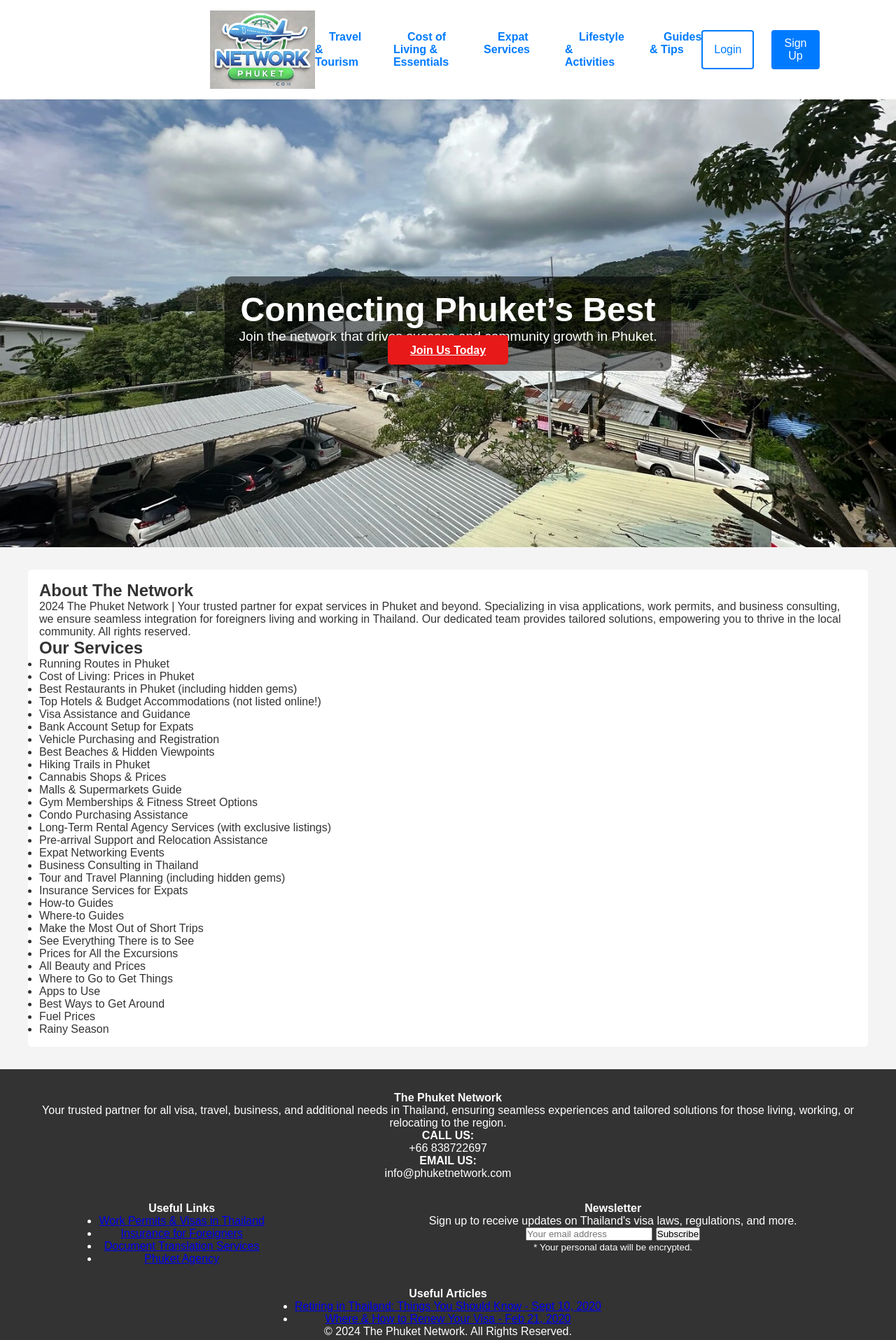
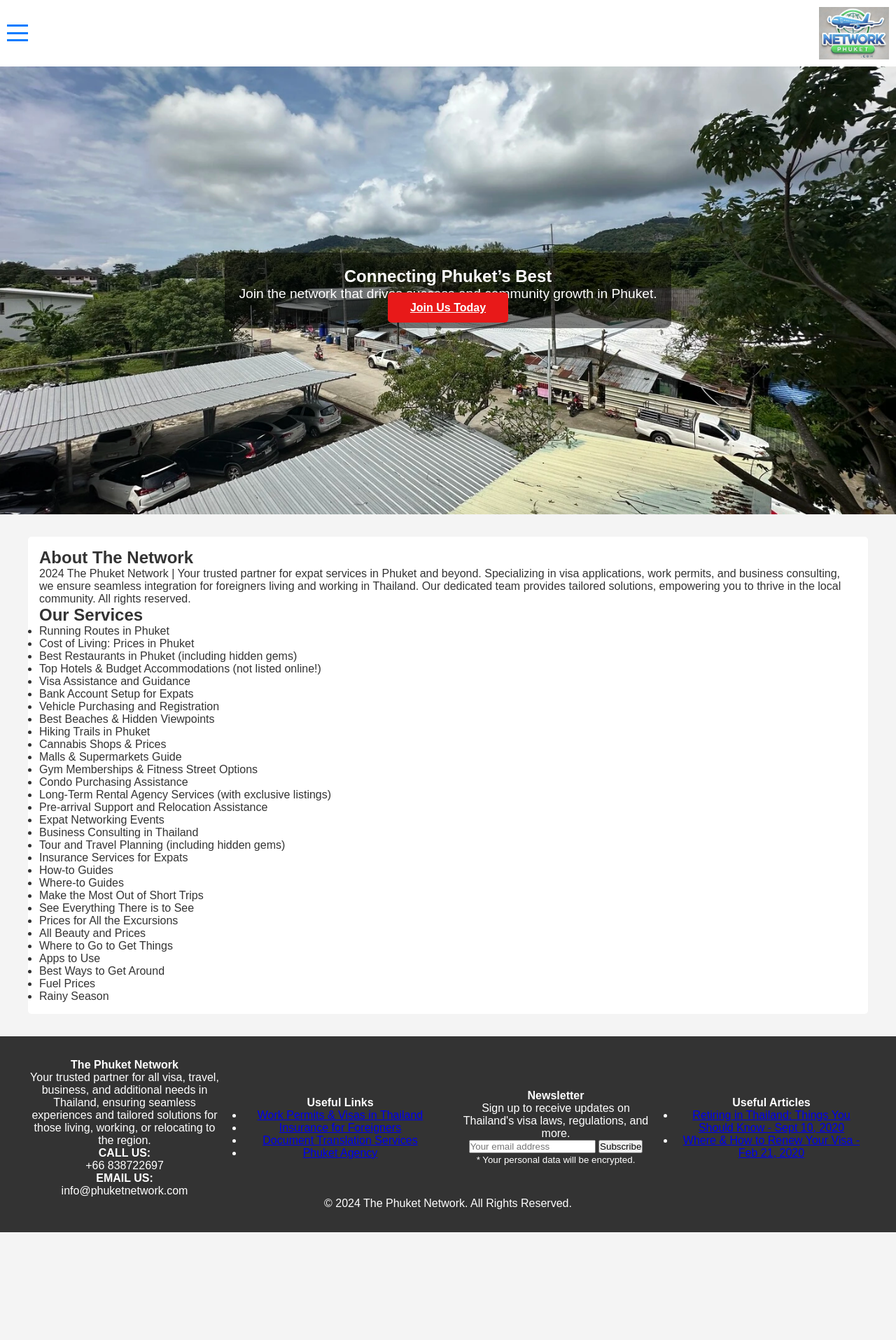
Before and after one commit to georgeleslie/My_first_application, a plain HTML site: page index.html in a window 1280 px wide. Shown: the whole page at 70% size. After the commit the page ends 1761 px from the top, so only its background shows below. Drawn offline with Linux system fonts and the light colour scheme.

Commit message:
styled nav

```diff
--- a/index.html
+++ b/index.html
@@ -3,7 +3,26 @@
 <head>
     <meta charset="UTF-8">
     <meta name="viewport" content="width=device-width, initial-scale=1.0">
-    <title>Network Phuket</title>
+    <title>Network Phuket | Expat Services & Living Guide in Thailand</title>
+
+    <!-- Meta Tags for SEO -->
+    <meta name="description" content="The Phuket Network offers expat services, visa assistance, business consulting, and more to help you thrive in Phuket, Thailand.">
+    <meta name="keywords" content="Phuket, Thailand, Expat Services, Visa Assistance, Business Consulting, Travel, Tourism">
+    <meta name="author" content="The Phuket Network">
+
+    <!-- Open Graph (for social media sharing) -->
+    <meta property="og:title" content="Network Phuket | Expat Services & Living Guide in Thailand">
+    <meta property="og:description" content="Offering expert expat services, visa assistance, and business consulting for foreigners living and working in Phuket, Thailand.">
+    <meta property="og:image" content="Images/hero_resized.webp">
+    <meta property="og:url" content="https://www.phuketnetwork.com">
+    <meta property="og:type" content="website">
+
+    <!-- Twitter Card (for social media sharing) -->
+    <meta name="twitter:card" content="summary_large_image">
+    <meta name="twitter:title" content="Network Phuket | Expat Services & Living Guide in Thailand">
+    <meta name="twitter:description" content="Phuket expat services, visa assistance, and business consulting for foreigners.">
+    <meta name="twitter:image" content="Images/hero_resized.webp">
+
     <link rel="stylesheet" href="styles.css">
 </head>
 <body>
@@ -98,11 +117,10 @@
         </div>
     </header>
 
-
     <!-- Hero Section -->
     <section class="hero">
         <div class="hero-content">
-            <h2>Connecting Phuket’s Best</h2>
+            <h1>Connecting Phuket’s Best</h1> <!-- Use H1 for the most important header on the page -->
             <p>Join the network that drives success and community growth in Phuket.</p>
             <a href="#" class="cta-btn">Join Us Today</a>
         </div>
@@ -197,6 +215,7 @@
         </div>
     </footer>
 
+    <!-- Script for Hamburger Menu -->
     <script src="script.js"></script>
 </body>
 </html>
--- a/styles.css
+++ b/styles.css
@@ -44,7 +44,7 @@ header {
 
 /* Navigation Menu */
 .nav-menu {
-    list-style: none;
+    list-style: none; /* Remove bullet points from main menu */
     display: flex;
     justify-content: space-between;
     gap: 30px;
@@ -84,8 +84,11 @@ header {
     opacity: 0;
     visibility: hidden;
     transition: opacity 0.3s ease, visibility 0.3s ease;
+    list-style: none; /* Remove bullet points from dropdowns */
+    padding: 10px 0;
 }
 
+/* Dropdown Hover */
 .dropdown:hover .dropdown-content {
     display: block;
     opacity: 1;
@@ -96,6 +99,7 @@ header {
     padding: 10px 20px;
     color: var(--primary-color);
     display: block;
+    transition: background-color 0.3s ease;
 }
 
 .dropdown-content li a:hover {
@@ -162,17 +166,22 @@ header {
 }
 
 /* Mobile Specific Styles */
-@media (max-width: 768px) {
+@media (max-width: 2000px) {
+    /* Keep logo and hamburger menu side by side */
     .header-container {
-        flex-direction: column;
+        flex-direction: row; /* This ensures side-by-side layout */
+        justify-content: space-between; /* Space between logo and menu */
+        align-items: center; /* Vertically center both elements */
         padding: 10px;
     }
 
     .logo {
         max-width: 100px;
         margin-left: 0;
+        order: 1;
     }
 
+    /* Hide the normal navigation in mobile view */
     .nav-menu {
         display: none;
         flex-direction: column;
@@ -183,16 +192,30 @@ header {
         display: flex;
     }
 
+    /* Center menu items in the mobile view */
     .nav-menu li {
         text-align: center;
     }
 
     .auth-buttons {
-        display: none;
+        display: none; /* Hide auth buttons in mobile view */
     }
 
     .menu-toggle {
         display: flex;
+        flex-direction: column;
+        justify-content: space-between;
+        width: 30px; /* Set the width of the hamburger icon */
+        height: 24px; /* Set the height to create space between bars */
+        cursor: pointer;
+        order: -1;
+    }
+
+    .menu-toggle .bar {
+        width: 100%;
+        height: 3px; /* Set the height for each bar */
+        background-color: var(--primary-color); /* Ensure this matches your theme */
+        transition: all 0.3s ease; /* Add a smooth transition for animation */
     }
 
     .dropdown-content {
@@ -259,9 +282,22 @@ footer {
 
 .footer-container {
     display: flex;
-    flex-wrap: wrap;
-    justify-content: space-around;
-    gap: 2rem;
+    flex-direction: row; /* Make all items sit in one row */
+    justify-content: space-between; /* Spread them out equally */
+    align-items: center;
     max-width: 1200px;
     margin: 0 auto;
+    gap: 2rem; /* Optional: add space between items */
 }
+
+.footer-container div {
+    flex: 1; /* Ensure each div takes up equal space */
+}
+
+/* Mobile Responsive Footer */
+@media (max-width: 768px) {
+    .footer-container {
+        flex-direction: column; /* Stack on mobile */
+        text-align: center;
+    }
+}
```
